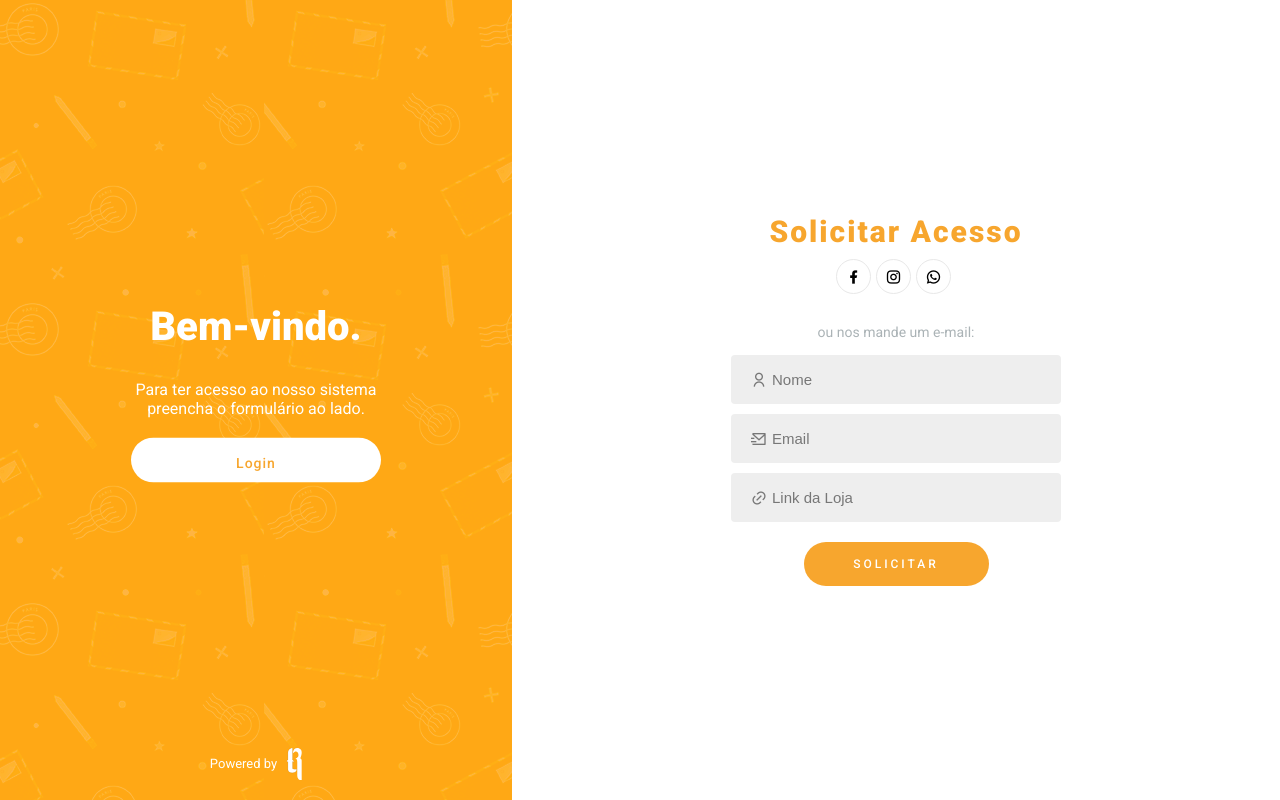
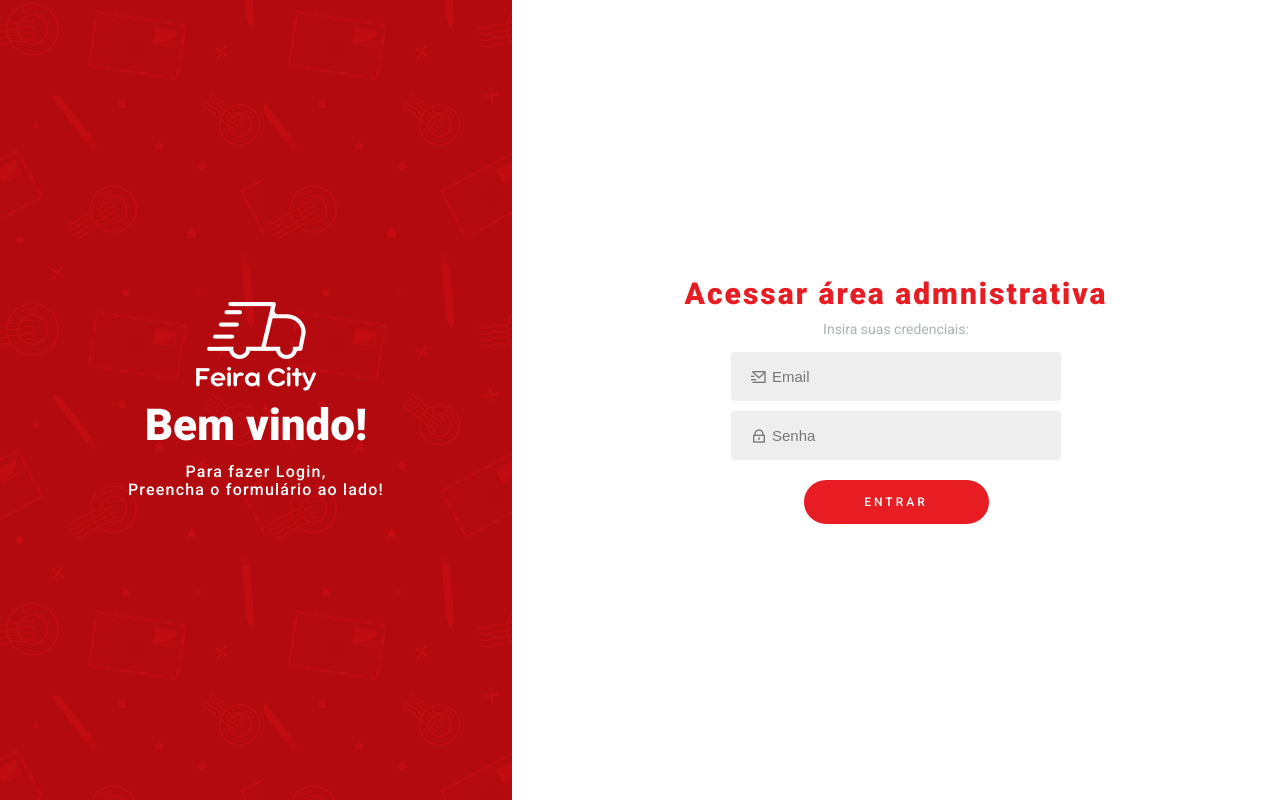
Before and after one commit to integramix/feiracitymarketplace-login-screen, a PHP site: page / in a window 1280 px wide. Run offline with PHP 8.4, Linux system fonts and the light colour scheme; some libraries are stand-ins or nearby versions.

Commit message:
refact: new login screen

```diff
--- /dev/null
+++ b/index.html
@@ -0,0 +1,113 @@
+<!DOCTYPE html>
+<html lang="pt-br">
+    <head>
+        <meta charset="UTF-8" />
+        <meta name="viewport" content="width=device-width, initial-scale=1.0" />
+        <title>Feira City Login</title>
+        <link rel="stylesheet" href="style.css" />
+        <link rel="stylesheet" href="animation.css" />
+        <link rel="stylesheet" href="css/remixicon.css" />
+        <script src="https://www.google.com/recaptcha/enterprise.js?render=6LfZZSYpAAAAAC2isuq3ViOP2cvs7yy814bwm5z-"></script>
+    </head>
+    <body>
+        <section class="mainLogin">
+            <!-- Tela Laranja sobre os formularios -->
+            <div class="orangeContainer">
+                <!-- Esquerda -->
+                <div class="left">
+                    <!-- Mensagem Hello -->
+                    <div class="welcome">
+                        <img src="img/Logo fc.png" alt="Logo" />
+                        <h1>Bem vindo!</h1>
+                        <p>
+                            Para fazer Login, <br />
+                            Preencha o formulário ao lado!
+                        </p>
+                    </div>
+                </div>
+
+                <!-- Button Swipe Screen -->
+                <div class="buttonContainer logoContainer"></div>
+
+                <!-- Direita -->
+                <div class="right">
+                    <!-- Mensagem Hello -->
+                    <div class="msgCentered">
+                        <h2>Olá, amigo.</h2>
+                        <span>
+                            Insira suas credenciais<br />
+                            e tenha acesso ao nosso sistema.
+                        </span>
+                    </div>
+                </div>
+            </div>
+            <!-- Formularios -->
+            <div class="formsContainer">
+                <!-- Form da Direita -->
+                <div class="right">
+                    <h2>Acessar área admnistrativa</h2>
+                    <form
+                        action=""
+                        id="login-form"
+                        class="fbox fbox_column fbox_space_between"
+                    >
+                        <span>Insira suas credenciais:</span>
+
+                        <!-- Email -->
+                        <div class="input_item">
+                            <i class="ri-mail-send-line"></i>
+                            <input
+                                type="email"
+                                name="nac_auth_email"
+                                placeholder="Email"
+                                autocomplete="one-time-code"
+                            />
+                        </div>
+
+                        <!-- Senha -->
+                        <div class="input_item">
+                            <i class="ri-lock-line"></i>
+                            <input
+                                type="password"
+                                name="nac_auth_password"
+                                placeholder="Senha"
+                                autocomplete="one-time-code"
+                            />
+                        </div>
+
+                        <!-- Recovery Password -->
+                        <!-- <a class="recoveryPass" href="#">Esqueceu a senha?</a> -->
+
+                        <!-- Submit -->
+                        <button
+                            type="submit"
+                            class="g-recaptcha"
+                            data-sitekey="6LfZZSYpAAAAAC2isuq3ViOP2cvs7yy814bwm5z-"
+                            data-callback="onSubmit"
+                            data-action="submit"
+                        >
+                            Entrar
+                        </button>
+                    </form>
+                </div>
+                <!-- Form da Esquerda -->
+                <div class="left">
+                    <h2>Registrar-se</h2>
+                    <a
+                        href="https://feiracitymarketplace.com.br/cadastro/"
+                        id="register"
+                    ></a>
+                </div>
+            </div>
+        </section>
+        <!-- Replace the variables below. -->
+        <script>
+            function onSubmit(token) {
+                document.getElementById("login-form").submit();
+            }
+        </script>
+
+        <!-- Scripts -->
+        <script src="js/js.js"></script>
+    </body>
+</html>
--- a/index.php
+++ /dev/null
@@ -1,180 +0,0 @@
-<!DOCTYPE html>
-<html lang="pt-br">
-<head>
-    <meta charset="UTF-8">
-    <meta name="viewport" content="width=device-width, initial-scale=1.0">
-    <title>NAC WebPanel • Riverlab</title>
-    <link rel="stylesheet" href="style.css">
-    <link rel="stylesheet" href="animation.css">
-    <link rel="stylesheet" href="css/remixicon.css">
-</head>
-<body>
-    <section class="mainLogin">
-        <!-- Tela Laranja sobre os formularios -->
-        <div class="orangeContainer">
-            <!-- Esquerda -->
-            <div class="left">
-                <!-- Mensagem Hello -->
-                <div class="msgCentered">
-                    <h2>Bem-vindo.</h2>
-                    <span>
-                        Para ter acesso ao nosso sistema<br>
-                        preencha o formulário ao lado.
-                    </span>
-                </div>
-
-                <!-- Powered By -->
-                <a class="poweredBy" href="https://riverlab.org" title="Riverlab - Agência Digital" target="_blank">
-                    <span>Powered by</span>
-                    <?php require 'riverlab_icon.php'; ?>
-                </a>
-            </div>
-
-            <!-- Button Swipe Screen -->
-            <div class="buttonContainer">
-                <a href="#" class="btn_001 swipe_screen">
-                    <span class="text_visible">Login</span>
-                    <span class="text_hidden">Solicitar Acesso</span>
-                </a>
-            </div>
-
-            <!-- Direita -->
-            <div class="right">
-                <!-- Mensagem Hello -->
-                <div class="msgCentered">
-                    <h2>Olá, amigo.</h2>
-                    <span>
-                    Insira suas credenciais<br>
-                    e tenha acesso ao nosso sistema.
-                    </span>
-                </div>
-            </div>
-        </div>
-        <!-- Formularios -->
-        <div class="formsContainer">
-            <!-- Form da Esquerda -->
-            <div class="left">
-                <h2>Acessar o painel</h2>
-                <form action="" class="fbox fbox_column fbox_space_between">
-                    <span>insira suas credenciais:</span>
-
-                    <!-- Email -->
-                    <div class="input_item">
-                        <i class="ri-mail-send-line"></i>
-                        <input
-                            type="email"
-                            name="nac_auth_email"
-                            placeholder="Email"
-                            autocomplete="one-time-code"
-                        >
-                    </div>
-
-                    <!-- Senha -->
-                    <div class="input_item">
-                        <i class="ri-lock-line"></i>
-                        <input
-                            type="password"
-                            name="nac_auth_password"
-                            placeholder="Senha"
-                            autocomplete="one-time-code"
-                        >
-                    </div>
-
-                    <!-- Recovery Password -->
-                    <a class="recoveryPass" href="#">Esqueceu a senha?</a>
-
-                    <!-- Submit -->
-                    <button type="submit">Entrar</button>
-                </form>
-
-                <!-- Mobile Swipe Screen -->
-                <div class="mobile_swipe_screen">
-                    Ainda não sou um membro. <span class="swipe_screen screentwo login_screen">Solicitar Acesso</span>
-                </div>
-
-                <!-- Mobile Powered By -->
-                <div class="mobile_powered_by">
-                    <a class="poweredBy" href="https://riverlab.org" title="Riverlab - Agência Digital" target="_blank">
-                        <span>Powered by</span>
-                        <?php require 'riverlab_icon.php'; ?>
-                    </a>
-                </div>
-            </div>
-            <!-- Form da Direita -->
-            <div class="right">
-                <h2>Solicitar Acesso</h2>
-                <div class="iconsSociais">
-                    <!-- Facebook -->
-                    <a href="https://facebook.com/riverlabteam" title="Facebook" target="_blank">
-                        <i class="ri-facebook-fill"></i>
-                    </a>
-                    <!-- Instagram -->
-                    <a href="https://instagram.com/riverlabteam" title="Instagram" target="_blank">
-                        <i class="ri-instagram-line"></i>
-                    </a>
-                    <!-- Whatsapp -->
-                    <a href="https://wa.me/5582987580787" title="Whatsapp" target="_blank">
-                        <i class="ri-whatsapp-line"></i>
-                    </a>
-                </div>
-                <form action="" class="fbox fbox_column fbox_space_between">
-                    <span>ou nos mande um e-mail:</span>
-
-                    <!-- Nome -->
-                    <div class="input_item">
-                        <i class="ri-user-line"></i>
-                        <input
-                            type="text"
-                            name="nac_ra_name"
-                            placeholder="Nome"
-                            autocomplete="one-time-code"
-                        >
-                    </div>
-
-                    <!-- Email -->
-                    <div class="input_item">
-                        <i class="ri-mail-send-line"></i>
-                        <input
-                            type="email"
-                            name="nac_ra_email"
-                            placeholder="Email"
-                            autocomplete="one-time-code"
-                        >
-                    </div>
-
-                    <!-- URL -->
-                    <div class="input_item">
-                        <i class="ri-link"></i>
-                        <input
-                            type="url"
-                            name="nac_ra_website"
-                            placeholder="Link da Loja"
-                            autocomplete="one-time-code"
-                        >
-                    </div>
-
-                    <!-- Submit -->
-                    <button type="submit">Solicitar</button>
-
-                </form>
-
-                <!-- Mobile Swipe Screen -->
-                <div class="mobile_swipe_screen">
-                    Já sou um membro. <span class="swipe_screen">Login</span>
-                </div>
-
-                <!-- Mobile Powered By -->
-                <div class="mobile_powered_by">
-                    <a class="poweredBy" href="https://riverlab.org" title="Riverlab - Agência Digital" target="_blank">
-                        <span>Powered by</span>
-                        <?php require 'riverlab_icon.php'; ?>
-                    </a>
-                </div>
-            </div>
-        </div>
-    </section>
-
-    <!-- Scripts -->
-    <script src="js/js.js"></script>
-</body>
-</html>
--- a/style.css
+++ b/style.css
@@ -1,12 +1,12 @@
 /* Fontes */
-@import url('https://fonts.googleapis.com/css2?family=Roboto:wght@100;300;400;500;900&display=swap');
+@import url("https://fonts.googleapis.com/css2?family=Roboto:wght@100;300;400;500;900&display=swap");
 
 /* Variaveis */
 :root {
-    --font-family-1: 'Roboto', 'Arial', 'sans-serif';
-    --orange: #f7a62e;
+    --font-family-1: "Roboto", "Arial", "sans-serif";
+    --orange: #e81c23;
     --white: #fff;
-    --transition: all .5s ease;
+    --transition: all 0.5s ease;
 }
 
 /* CSS RESET */
@@ -77,15 +77,44 @@ a {
     animation: 20s infinite bgPositionOrangeContainer linear;
 }
 .orangeContainer.login_screen {
-    animation: .8s container_swipe_to_login forwards linear, 20s infinite bgPositionOrangeContainer linear;
+    animation: 0.8s container_swipe_to_login forwards linear,
+        20s infinite bgPositionOrangeContainer linear;
 }
 .orangeContainer.ra_screen {
-    animation: .8s container_swipe_to_back forwards linear, 20s infinite bgPositionOrangeContainer linear;
+    animation: 0.8s container_swipe_to_back forwards linear,
+        20s infinite bgPositionOrangeContainer linear;
 }
 .orangeContainer .left {
     width: 40%;
     height: 100%;
     position: relative;
+}
+.welcome {
+    display: flex;
+    align-items: center;
+    justify-content: center;
+    flex-direction: column;
+    gap: 12px;
+    text-align: center;
+    width: 100%;
+    height: 100%;
+    color: #fff;
+}
+
+.welcome h1 {
+    font-size: 44px;
+    margin: 0;
+    margin-top: -4px;
+    padding: 0;
+}
+
+.welcome p {
+    font-size: 16px;
+    font-weight: 500;
+    letter-spacing: 1.2px;
+    line-height: 18px;
+    margin: 0;
+    padding: 0;
 }
 .msgCentered {
     width: 250px;
```
Also changed, not shown: other parts of style.css (+35 -27 lines), img/Logo fc.png (added), img/bg.png, img/riverlab_icon.svg (deleted).
